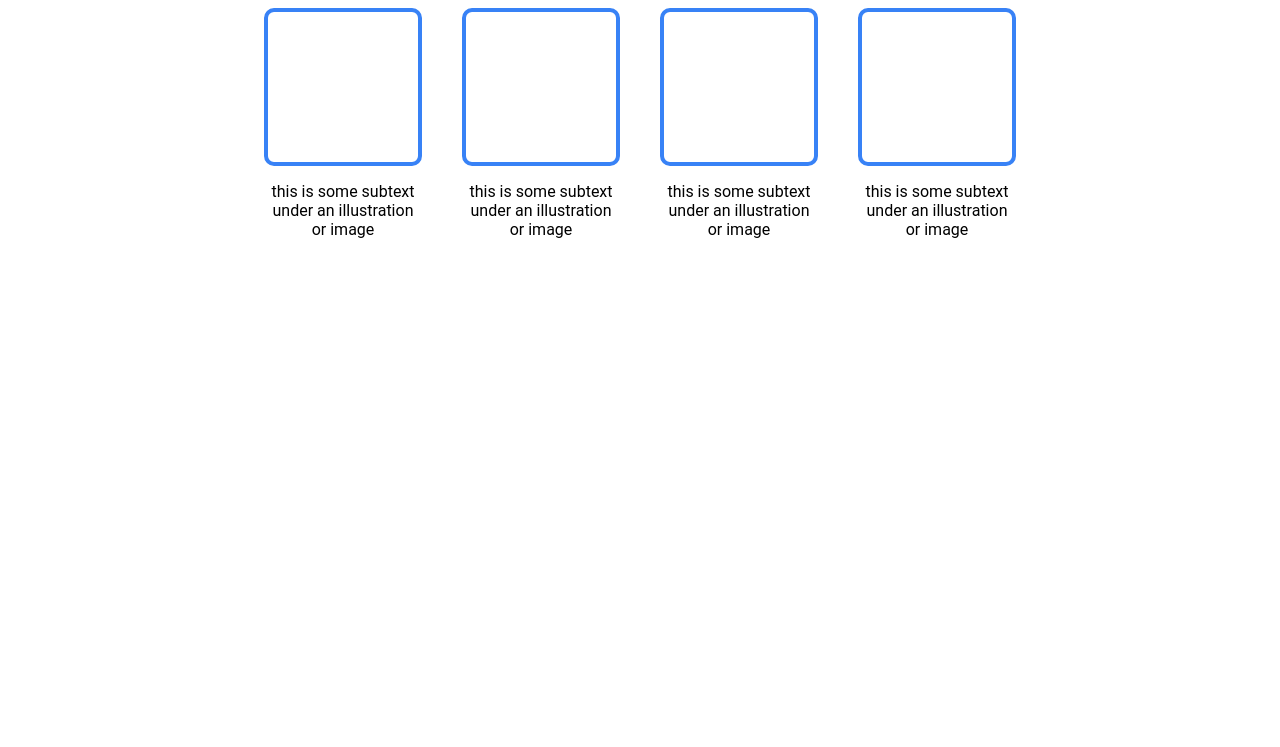
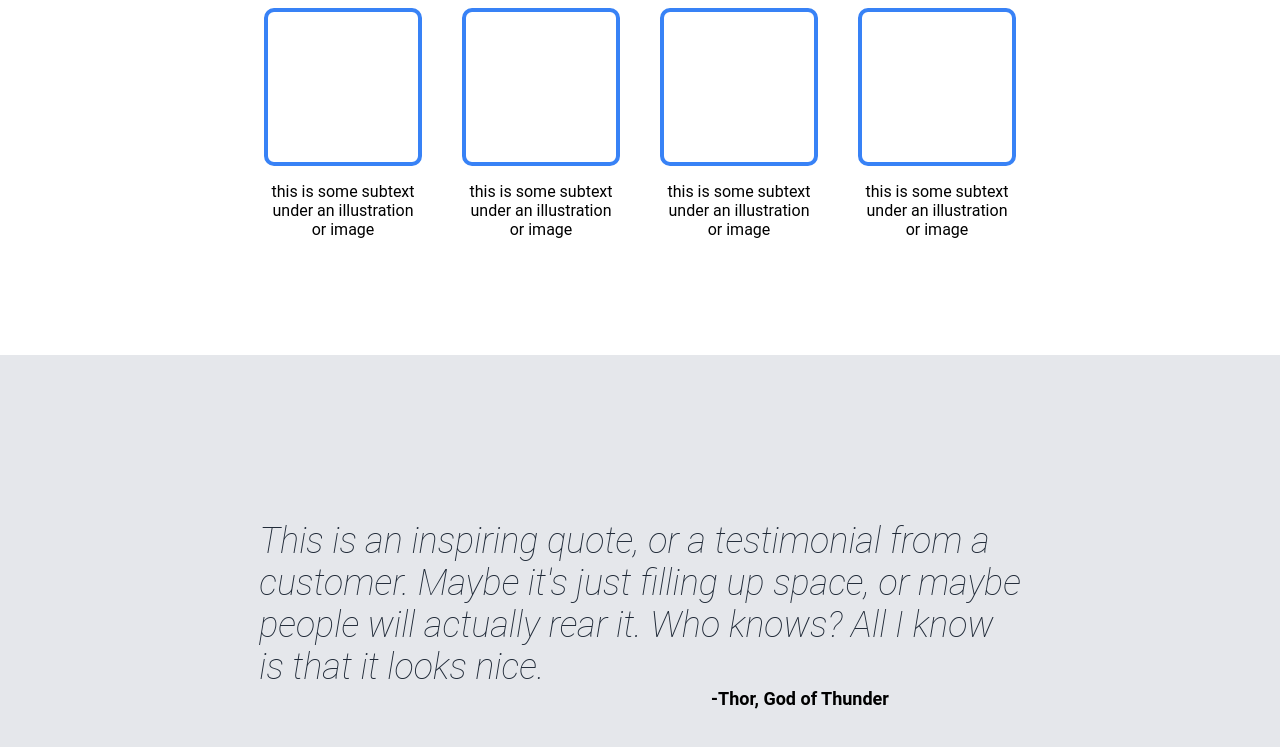
Before and after one commit to TrustingtheProcess/Landing-Page, a plain HTML site: page index.html in a window 1280 px wide. Shown: the part 489-1236 px from the top of the page. Before the commit the page ends 800 px from the top, so only its background shows below. Drawn offline with Linux system fonts and the light colour scheme.

Commit message:
Started and completed the third section (quote section) of the webpage.

```diff
--- a/index.html
+++ b/index.html
@@ -52,5 +52,9 @@
         </div>
       </div>
     </div>
+    <div class="third-section">
+      <h3>This is an inspiring quote, or a testimonial from a<br>customer. Maybe it's just filling up space, or maybe<br>people will actually rear it. Who knows? All I know<br>is that it looks nice.</h3>
+      <p class="p-third">-Thor, God of Thunder</p>
+    </div>
   </body>
 </html>
--- a/styles.css
+++ b/styles.css
@@ -98,8 +98,33 @@ h2 {
   width: 150px;
   height: 150px;
   border-radius: 10px;
+}
 
-}
 .p-second {
   text-align: center;
 }
+
+.third-section {
+  background-color: #e5e7eb;
+  height: 500px;
+  display: flex;
+  flex-direction: column;
+  justify-content: center;
+  align-items: center;
+  margin-top: 100px;
+}
+
+h3 {
+  font-size: 36px;
+  font-style: italic;
+  font-weight: lighter;
+  color: #1f2937;
+  margin-bottom: 0%;
+}
+
+.p-third {
+  font-size: 18px;
+  font-weight: bold;
+  margin-left: 25%;
+  margin-top: 0%;
+}
```
